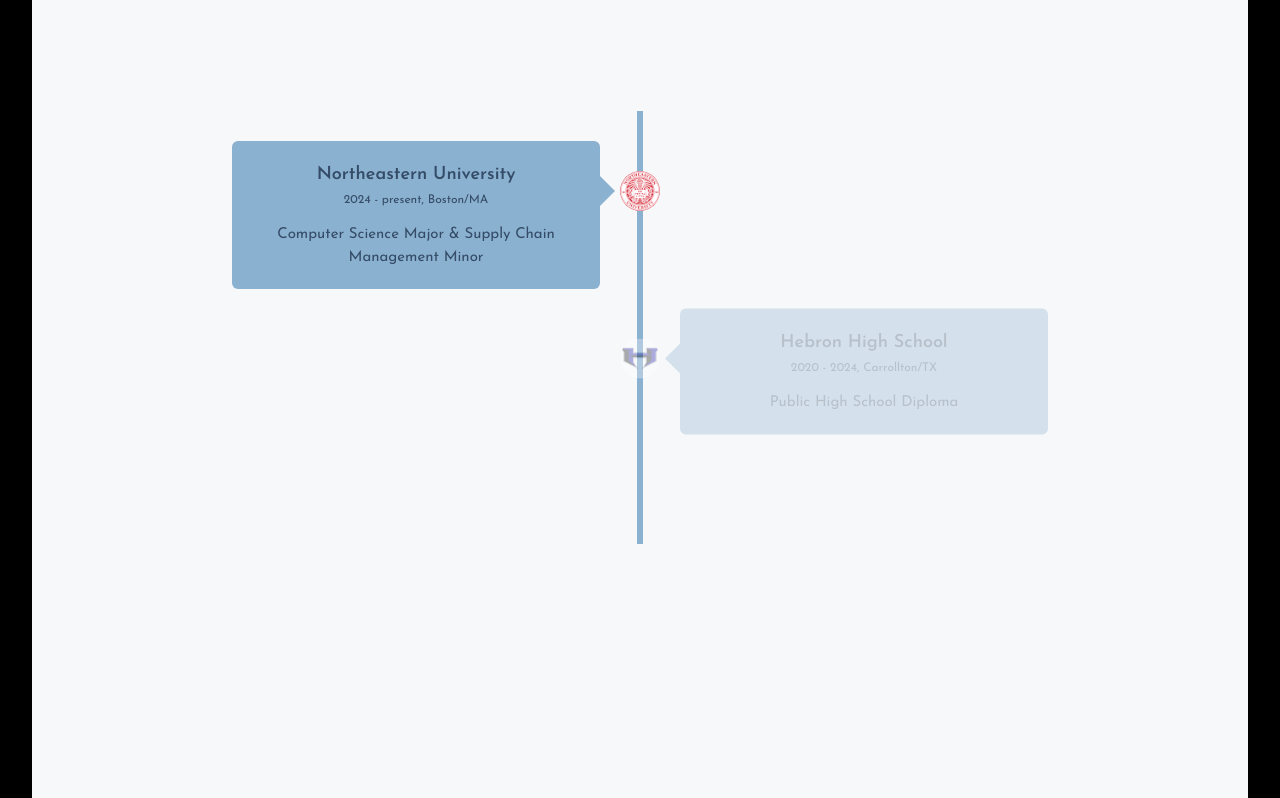
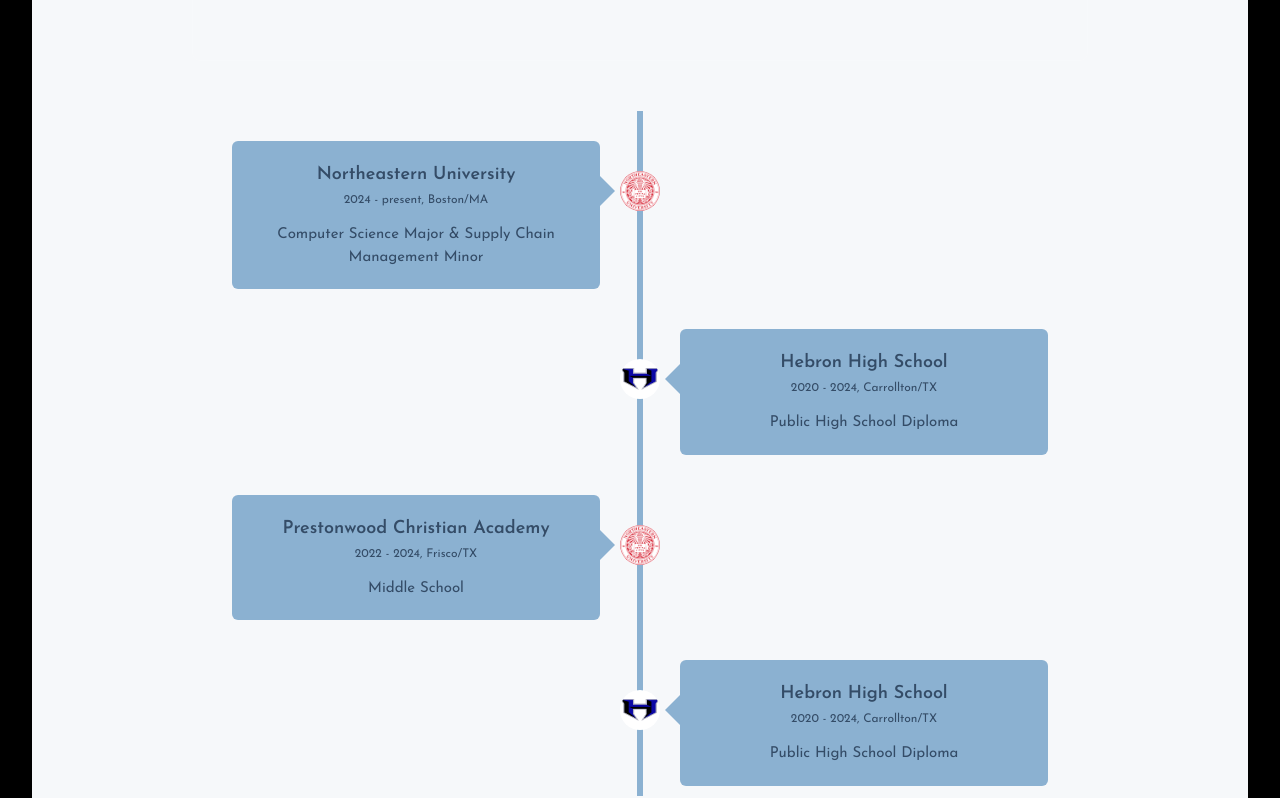
Before and after one commit to ezixuan27/ella_HOME, a React (Vite) app: page / in a window 1280 px wide. Shown: the part 1229-2027 px from the top of the page. Built offline with nearby package versions, Linux system fonts and the light colour scheme.

Commit message:
more fixes

```diff
--- a/src/components/sections/About.jsx
+++ b/src/components/sections/About.jsx
@@ -47,9 +47,8 @@
                     </div>
 
 
-
-
                     <div className="timeline mt-8">
+                        <RevealOnScroll>
                         <div className="container left">
                             <img src="NU_logo.png"
                             className="bg-white"/>
@@ -60,6 +59,9 @@
                                 <span className="arrow"></span>
                             </div>
                         </div>
+                        </RevealOnScroll>
+
+                         <RevealOnScroll>
                         <div className="container right">
                             <img src="hebron_logo.png"
                             className="bg-white" />
@@ -70,6 +72,9 @@
                                 <span className="arrow"></span>
                             </div>
                         </div>
+                         </RevealOnScroll>
+
+                          <RevealOnScroll>
                         <div className="container left">
                             <img src="NU_logo.png"
                             className="bg-white"/>
@@ -80,6 +85,8 @@
                                 <span className="arrow"></span>
                             </div>
                         </div>
+                        </RevealOnScroll>
+                         <RevealOnScroll>
                         <div className="container right">
                             <img src="hebron_logo.png"
                             className="bg-white"/>
@@ -90,8 +97,8 @@
                                 <span className="arrow"></span>
                             </div>
                         </div>
+                         </RevealOnScroll>
                     </div>
-
 
 
                     {/* <div className="grid grid-cols-1 md:grid-cols-2 gap-6">
@@ -126,8 +133,7 @@
                         </div>
                     </div> */}
                 </div>
-
-            </RevealOnScroll>
+                </RevealOnScroll>
         </section>
     )
 
--- a/src/index.css
+++ b/src/index.css
@@ -19,7 +19,7 @@
   padding: 10px 40px;
   position: relative;
   width: 50%;
-  opacity: 0;
+
   animation: movedown 1s linear forwards;
 }
 
@@ -35,7 +35,7 @@
   }
 }
 
-.container:nth-child(1) {
+/* .container:nth-child(1) {
   animation-delay: 5s;
 }
 
@@ -49,7 +49,7 @@
 
 .container:nth-child(4) {
   animation-delay: 8s;
-}
+} */
 
 .text-box {
   padding: 20px;
@@ -113,10 +113,10 @@
   margin-left: -3px;
   z-index: -1;
 
-  animation: moveline 10s linear forwards;
+  /* animation: moveline 10s linear forwards; */
 }
 
-@keyframes moveline {
+/* @keyframes moveline {
   0% {
     height: 0;
   }
@@ -124,7 +124,7 @@
   100% {
     height: 100%;
   }
-}
+} */
 
 @media (min-width: 601px) {
   .container.left .arrow {
```
